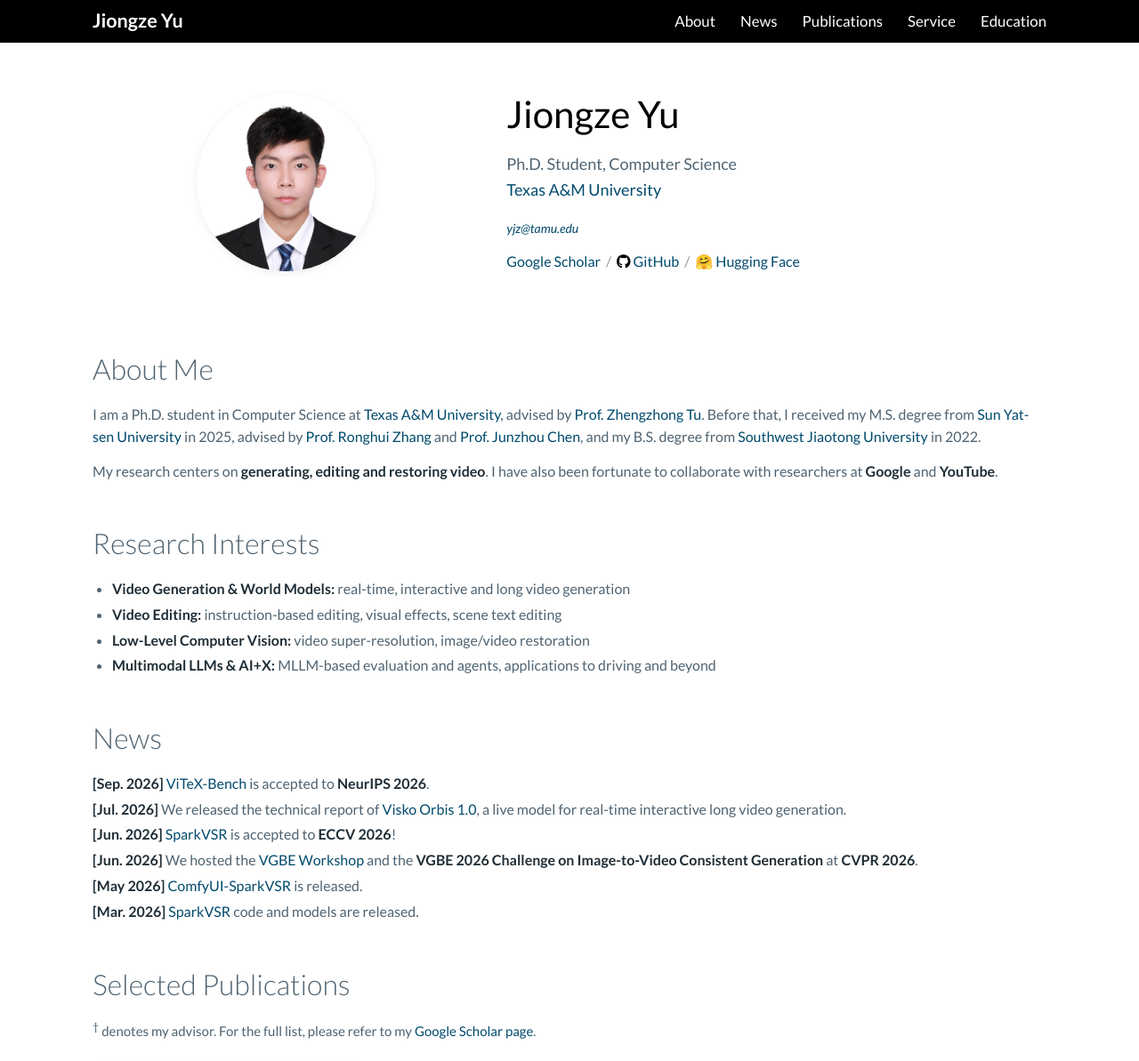
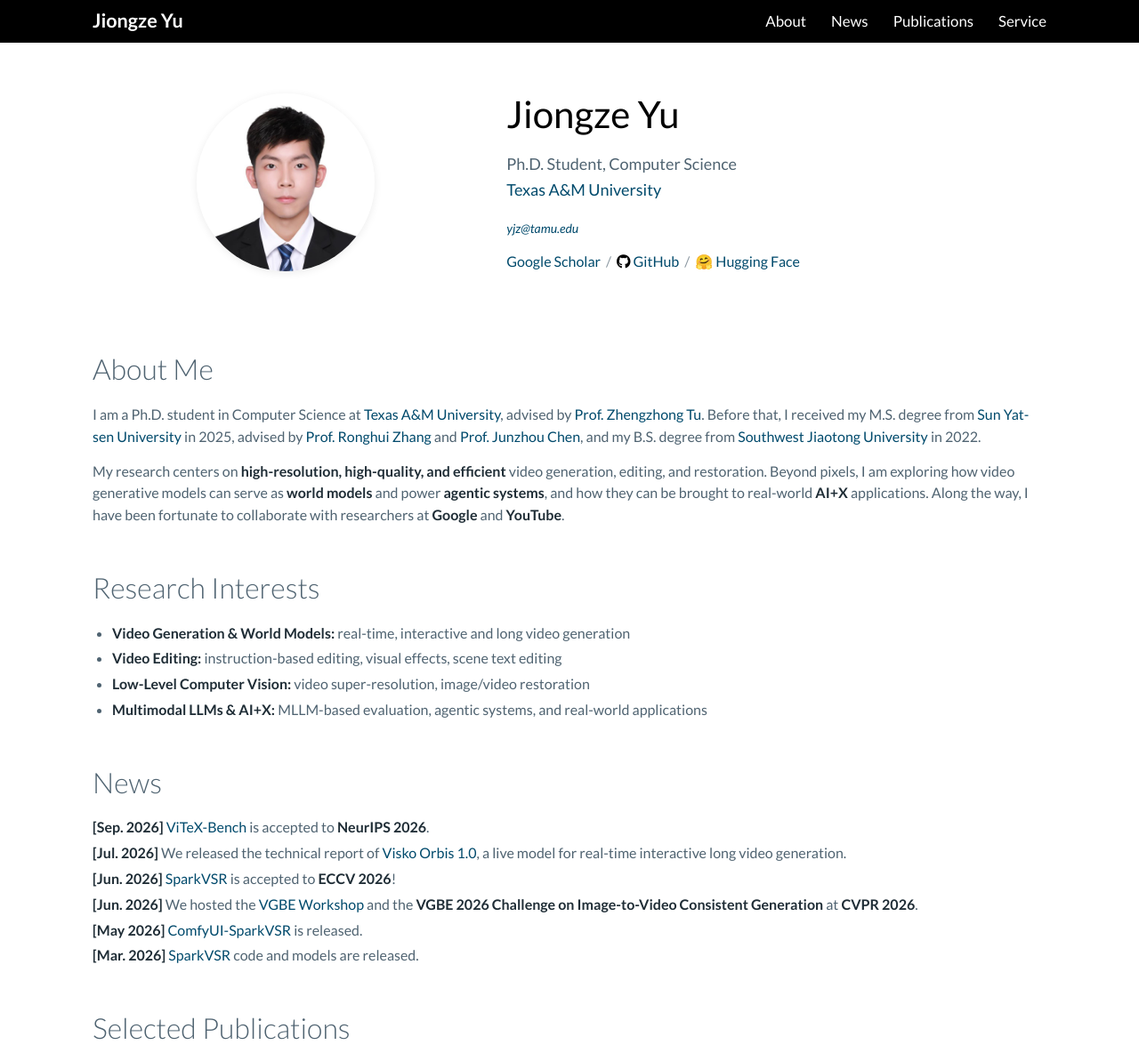
Before and after one commit to Jiongze-Yu/Jiongze-Yu.github.io, a Jekyll site: the page built from index.md, in a window 1280 px wide and 1400 px high, cut to the strip 0-1193 px from the top of the window. Shown: the whole strip at 89% size. Built offline with Jekyll 4.4.1, drawn with Linux system fonts in a browser that asks for light colours; a style sheet for code colours, icons or effects is not loaded; our own code applies the rules of GitHub Pages for plain Markdown files; some of the changed text lies outside the part shown.

Commit message:
Spark favicon, drop Education section, refine research summary
- New spark tab icon (SVG plus 32px PNG and apple-touch-icon renders)
- Remove the Education section and nav link; it is covered in About Me
- Rewrite the About Me research paragraph (high-resolution, high-quality,
  efficient video; world models, agentic systems, AI+X)

Co-Authored-By: Claude Opus 5.5 <noreply@anthropic.com>
Claude-Session: https://claude.ai/code/session_01QbsJmCHy1uGaHBdDkLvbBn

```diff
--- a/_layouts/homepage.html
+++ b/_layouts/homepage.html
@@ -7,7 +7,9 @@
     <meta name="description" content="{{ site.description }}">
     <meta name="keywords" content="{{ site.keywords }}">
     <link rel="canonical" href="{{ site.canonical }}">
-    <link rel="icon" href="{{ site.favicon }}" type="image/png">
+    <link rel="icon" href="{{ site.favicon }}?v={{ site.time | date: '%s' }}" type="image/png" sizes="32x32">
+    <link rel="icon" href="./assets/img/favicon.svg?v={{ site.time | date: '%s' }}" type="image/svg+xml">
+    <link rel="apple-touch-icon" href="./assets/img/apple-touch-icon.png?v={{ site.time | date: '%s' }}">
 
     <link rel="preconnect" href="https://fonts.googleapis.com">
     <link rel="preconnect" href="https://fonts.gstatic.com" crossorigin>
@@ -25,7 +27,6 @@
           <a href="#news">News</a>
           <a href="#publications">Publications</a>
           <a href="#service">Service</a>
-          <a href="#education">Education</a>
         </div>
       </div>
     </nav>
--- a/assets/css/main.css
+++ b/assets/css/main.css
@@ -173,17 +173,6 @@ p, li, .pub-title, .pub-authors, .pub-venue, .pub-extra { text-wrap: pretty; }
 .pub-note { margin-top: 6px; color: #8b1a1a; }
 .pub-extra { margin-top: 8px; font-size: 14px; }
 
-/* ---------- education ---------- */
-
-.edu-row {
-  display: flex;
-  justify-content: space-between;
-  align-items: flex-start;
-  gap: 12px;
-  margin-bottom: 14px;
-}
-.edu-date { white-space: nowrap; color: var(--muted); font-size: 15px; }
-
 /* ---------- footer ---------- */
 
 .footer {
@@ -209,9 +198,8 @@ p, li, .pub-title, .pub-authors, .pub-venue, .pub-extra { text-wrap: pretty; }
   .content h2 { font-size: 1.7rem; margin-top: 36px; }
   .pub { grid-template-columns: 1fr; gap: 12px; }
   .pub-media video, .pub-media img.fig { width: 100%; height: auto; aspect-ratio: 16 / 9; }
-  .edu-row { flex-direction: column; gap: 0; }
 }
 
-@media (max-width: 480px) {
-  .nav-links a:nth-child(4), .nav-links a:nth-child(5) { display: none; }
+@media (max-width: 440px) {
+  .nav-links a:nth-child(4) { display: none; }
 }
--- a/index.md
+++ b/index.md
@@ -6,14 +6,14 @@ layout: homepage
 
 I am a Ph.D. student in Computer Science at [Texas A&M University](https://engineering.tamu.edu/cse/), advised by [Prof. Zhengzhong Tu](https://vztu.github.io/). Before that, I received my M.S. degree from [Sun Yat-sen University](https://www.sysu.edu.cn/) in 2025, advised by [Prof. Ronghui Zhang](https://ise.sysu.edu.cn/teacher/ZhangRonghui) and [Prof. Junzhou Chen](https://ise.sysu.edu.cn/teacher/ChenJunzhou), and my B.S. degree from [Southwest Jiaotong University](https://www.swjtu.edu.cn/) in 2022.
 
-My research centers on **generating, editing and restoring video**. I have also been fortunate to collaborate with researchers at **Google** and **YouTube**.
+My research centers on **high-resolution, high-quality, and efficient** video generation, editing, and restoration. Beyond pixels, I am exploring how video generative models can serve as **world models** and power **agentic systems**, and how they can be brought to real-world **AI+X** applications. Along the way, I have been fortunate to collaborate with researchers at **Google** and **YouTube**.
 
 ## Research Interests {#interests}
 
 - **Video Generation & World Models:** real-time, interactive and long video generation
 - **Video Editing:** instruction-based editing, visual effects, scene text editing
 - **Low-Level Computer Vision:** video super-resolution, image/video restoration
-- **Multimodal LLMs & AI+X:** MLLM-based evaluation and agents, applications to driving and beyond
+- **Multimodal LLMs & AI+X:** MLLM-based evaluation, agentic systems, and real-world applications
 
 ## News {#news}
 
@@ -31,18 +31,3 @@ My research centers on **generating, editing and restoring video**. I have also
 - **Co-organizer**, CVPR 2026 Workshop on [Video Generative Models: Benchmarks and Evaluation (VGBE)](https://cvpr.thecvf.com/virtual/2026/workshop/36091), Denver, CO.
 - **Co-organizer**, VGBE 2026 Challenge on Image-to-Video Consistent Generation. <br>
   <span class="small-note">Challenge report: <a href="https://openaccess.thecvf.com/content/CVPR2026W/VGBE/html/Wu_VGBE_2026_Challenge_on_Image-to-Video_Consistent_Generation_Methods_and_Results_CVPRW_2026_paper.html"><em>VGBE 2026 Challenge on Image-to-Video Consistent Generation: Methods and Results</em></a>, CVPR Workshops 2026.</span>
-
-## Education {#education}
-
-<div class="edu-row">
-  <div class="edu-main"><strong>Texas A&M University</strong>, College Station, TX, USA<br><span class="small-note">Ph.D. in Computer Science · Advisor: Prof. Zhengzhong Tu</span></div>
-  <div class="edu-date">2026 – Present</div>
-</div>
-<div class="edu-row">
-  <div class="edu-main"><strong>Sun Yat-sen University</strong>, Guangzhou, China<br><span class="small-note">M.S. · Advisors: Prof. Ronghui Zhang and Prof. Junzhou Chen</span></div>
-  <div class="edu-date">2022 – 2025</div>
-</div>
-<div class="edu-row">
-  <div class="edu-main"><strong>Southwest Jiaotong University</strong>, Chengdu, China<br><span class="small-note">B.S.</span></div>
-  <div class="edu-date">2018 – 2022</div>
-</div>
```
Also changed, not shown: README.md, assets/img/apple-touch-icon.png (added), assets/img/favicon.png, assets/img/favicon.svg (added).
